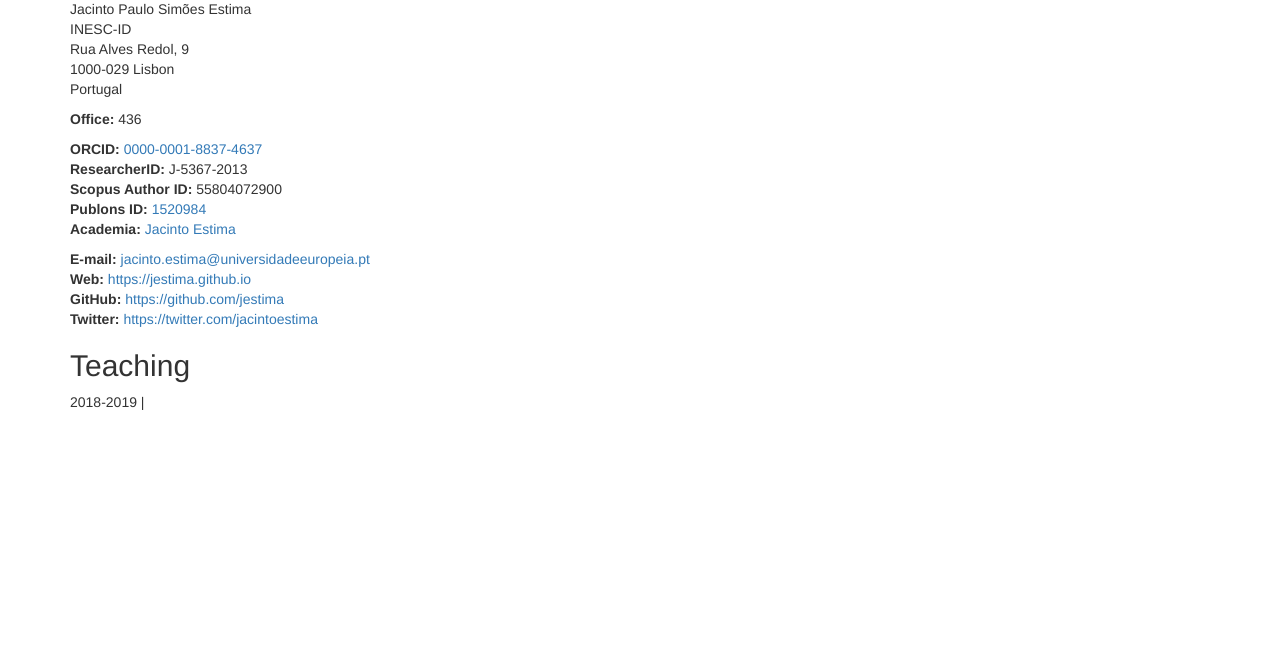
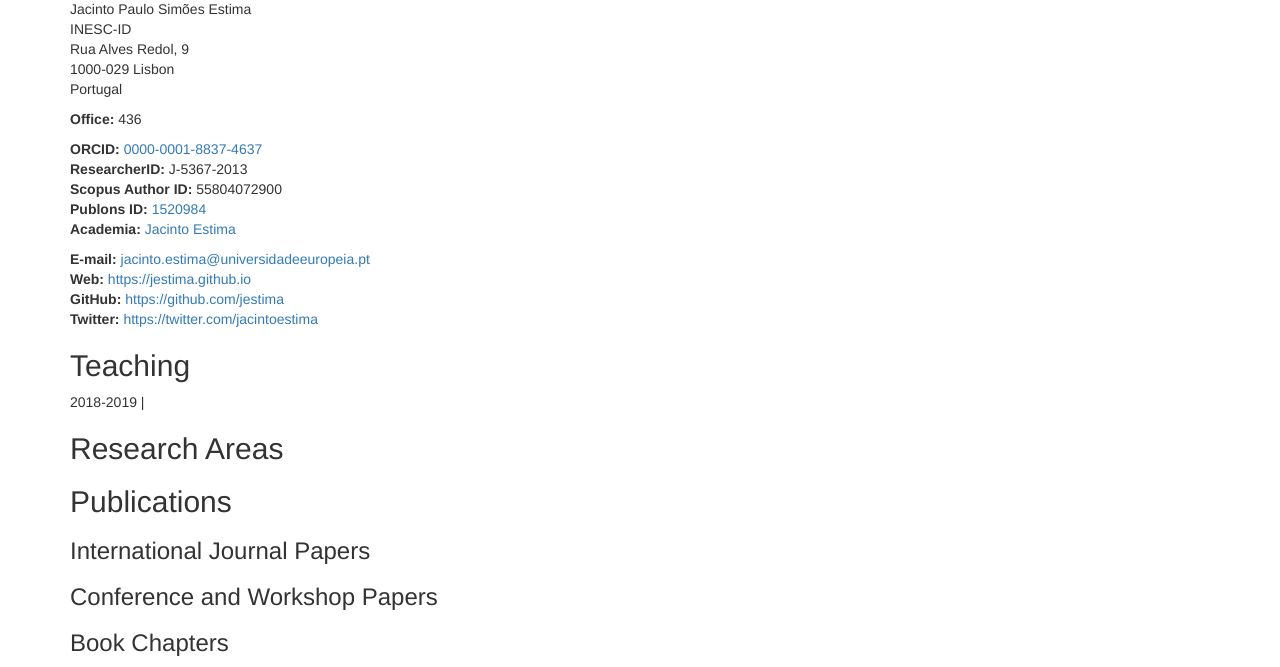
Before and after one commit to jestima/jestima.github.io, a plain HTML site: page index.html in a window 1280 px wide. Shown: the part 426-1093 px from the top of the page. Before the commit the page ends 848 px from the top, so only its background shows below. Drawn offline with nearby package versions, Linux system fonts and the light colour scheme.

Commit message:
Update index.html

```diff
--- a/index.html
+++ b/index.html
@@ -77,6 +77,11 @@
 		2018-2019 |
 
 	</p>
+	<h2>Research Areas</h2>
+	<h2>Publications</h2>
+	<h3>International Journal Papers</h3>
+	<h3>Conference and Workshop Papers</h3>
+	<h3>Book Chapters</h3>
 
 </div>
 </body>
```
